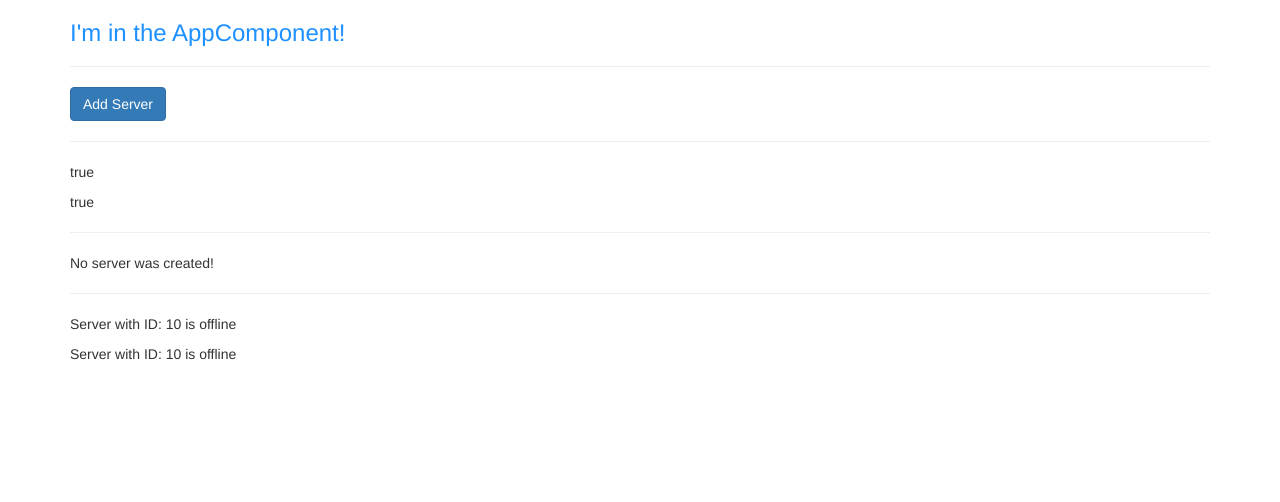
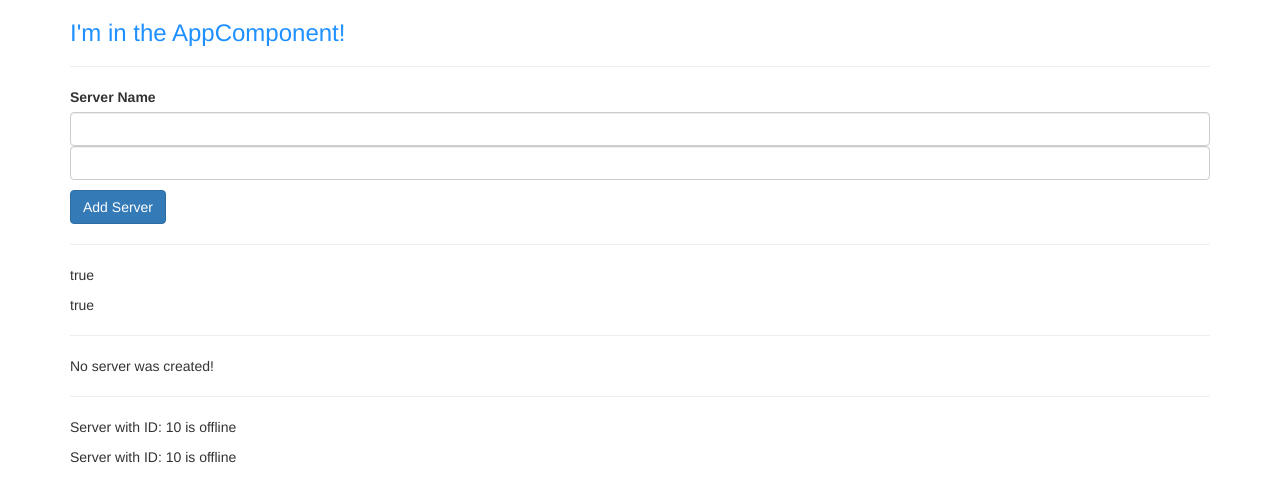
Before and after one commit to ricci1710/angular-training, an Angular app: page / in a window 1280 px wide. Shown: the top 502 px of the page. Built offline with nearby package versions, Linux system fonts and the light colour scheme.

Commit message:
2 way binding

```diff
--- a/src/app/app.module.ts
+++ b/src/app/app.module.ts
@@ -5,6 +5,7 @@
 import {ServerComponent} from './server/server.component';
 import {ServersComponent} from './servers/servers.component';
 import {DeeplComponent} from './deepl/deepl.component';
+import {FormsModule} from "@angular/forms";
 
 @NgModule({
   declarations: [
@@ -15,6 +16,7 @@
   ],
   imports: [
     BrowserModule,
+    FormsModule,
   ],
   providers: [],
   bootstrap: [AppComponent]
--- a/src/app/servers/servers.component.html
+++ b/src/app/servers/servers.component.html
@@ -1,3 +1,16 @@
+<label>Server Name</label>
+<input
+  style="padding-bottom: 5px"
+  type="text"
+  class="form-control"
+  (input)="onUpdateServerName($event)"
+>
+<input
+  type="text"
+  class="form-control"
+  [(ngModel)]="serverName"
+>
+<p>{{ serverName }}</p>
 <button
   class="btn btn-primary"
   [disabled]="!allowNewServer"
--- a/src/app/servers/servers.component.ts
+++ b/src/app/servers/servers.component.ts
@@ -14,6 +14,7 @@
 })
 export class ServersComponent implements OnInit {
   allowNewServer = false;
+  serverName: string = '';
   serverCreationStatus = 'No server was created!';
 
   constructor() {
@@ -28,4 +29,8 @@
   onCreateServer() {
     this.serverCreationStatus = 'Server was created!'
   }
+
+  onUpdateServerName(evt: Event) {
+    this.serverName = (<HTMLInputElement>evt.target).value;
+  }
 }
```
